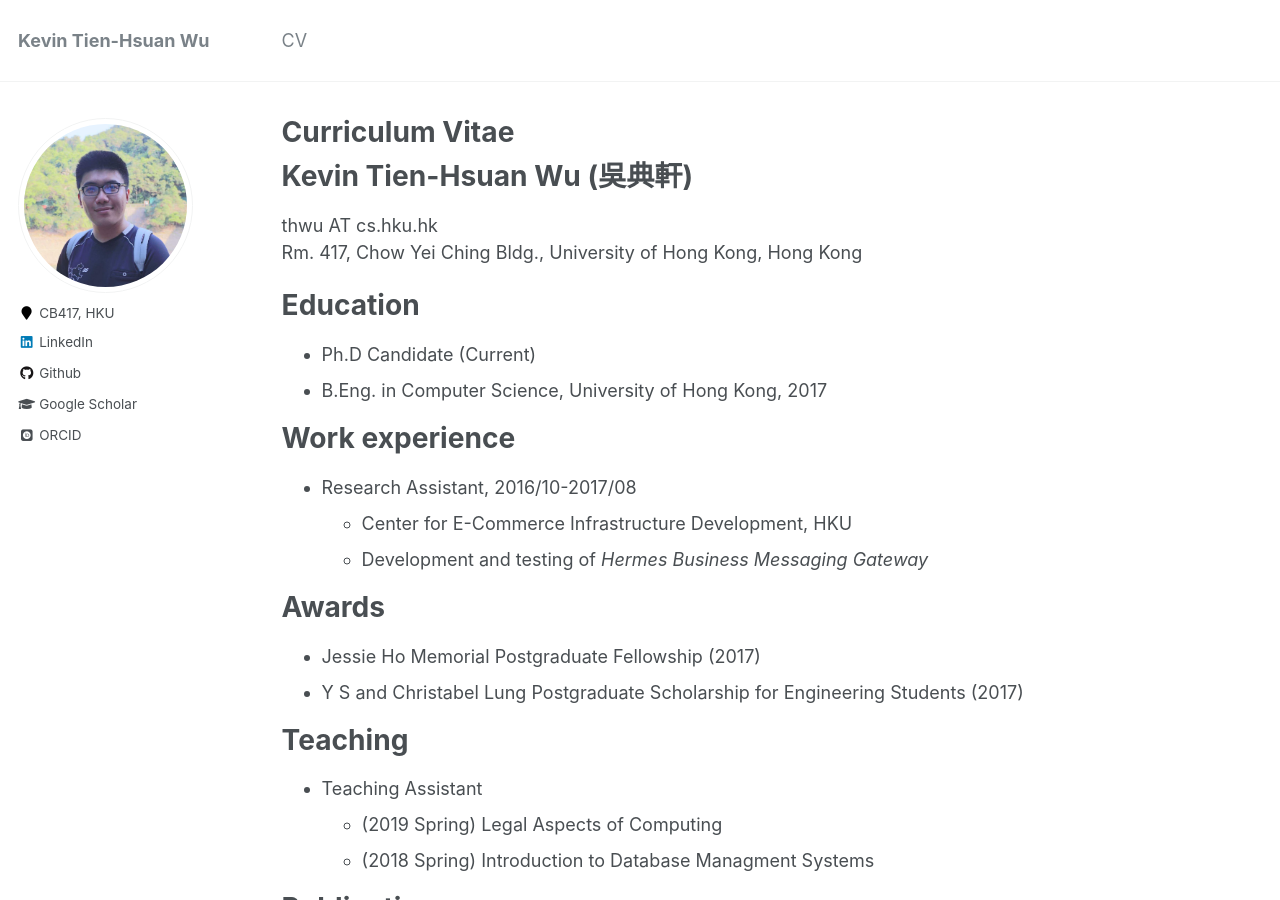
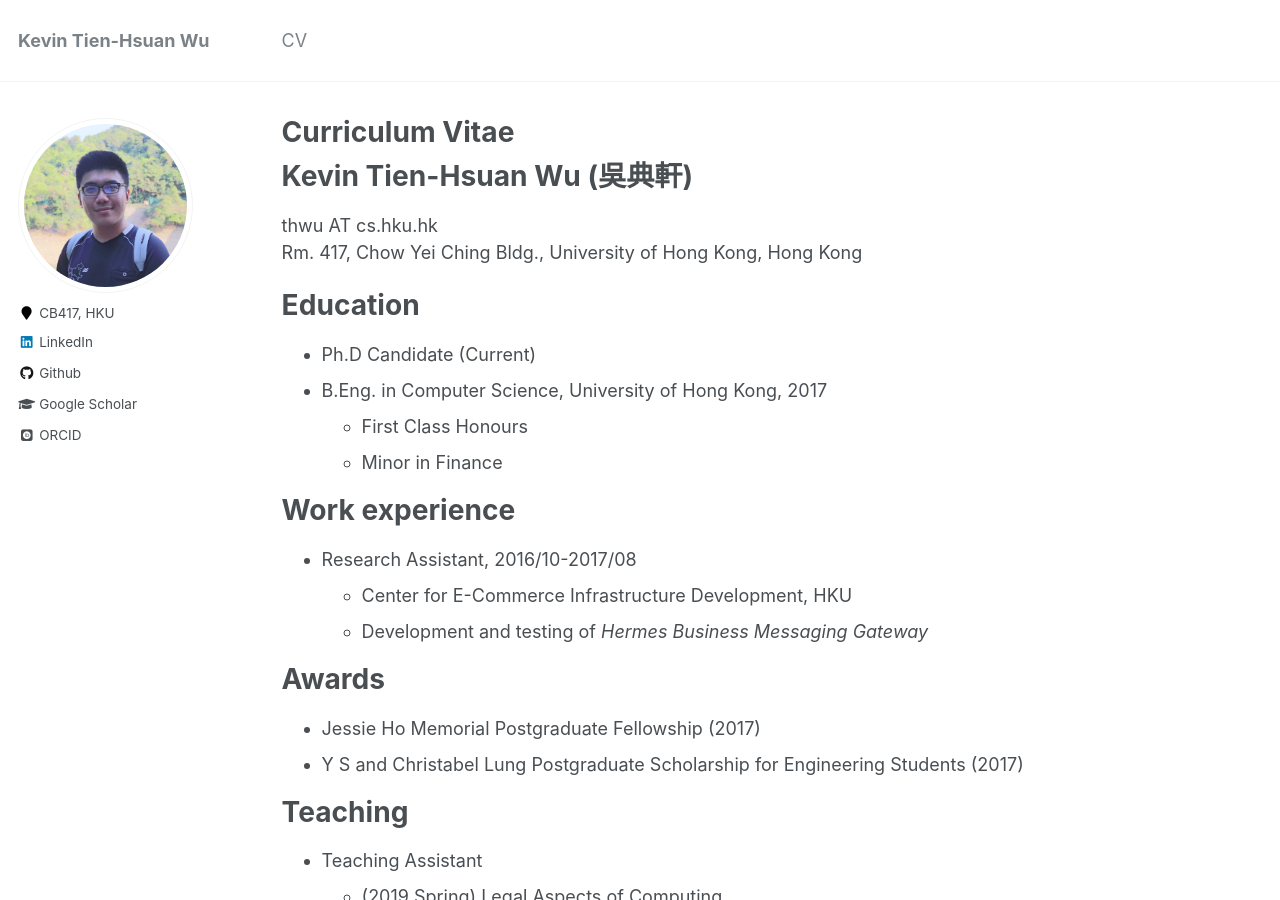
Before and after one commit to kevinthwu/kevinthwu.github.io, a Jekyll site: the page built from _pages/cv.md, in a window 1280 px wide and 900 px high. Built offline with Jekyll 4.4.1, drawn with Linux system fonts in a browser that asks for light colours; some web fonts are replaced.

Commit message:
updated CV

```diff
--- a/_pages/cv.md
+++ b/_pages/cv.md
@@ -18,6 +18,8 @@ Education
 ======
 * Ph.D Candidate (Current)
 * B.Eng. in Computer Science, University of Hong Kong, 2017
+	* First Class Honours
+	* Minor in Finance
 
 Work experience
 ======
```
